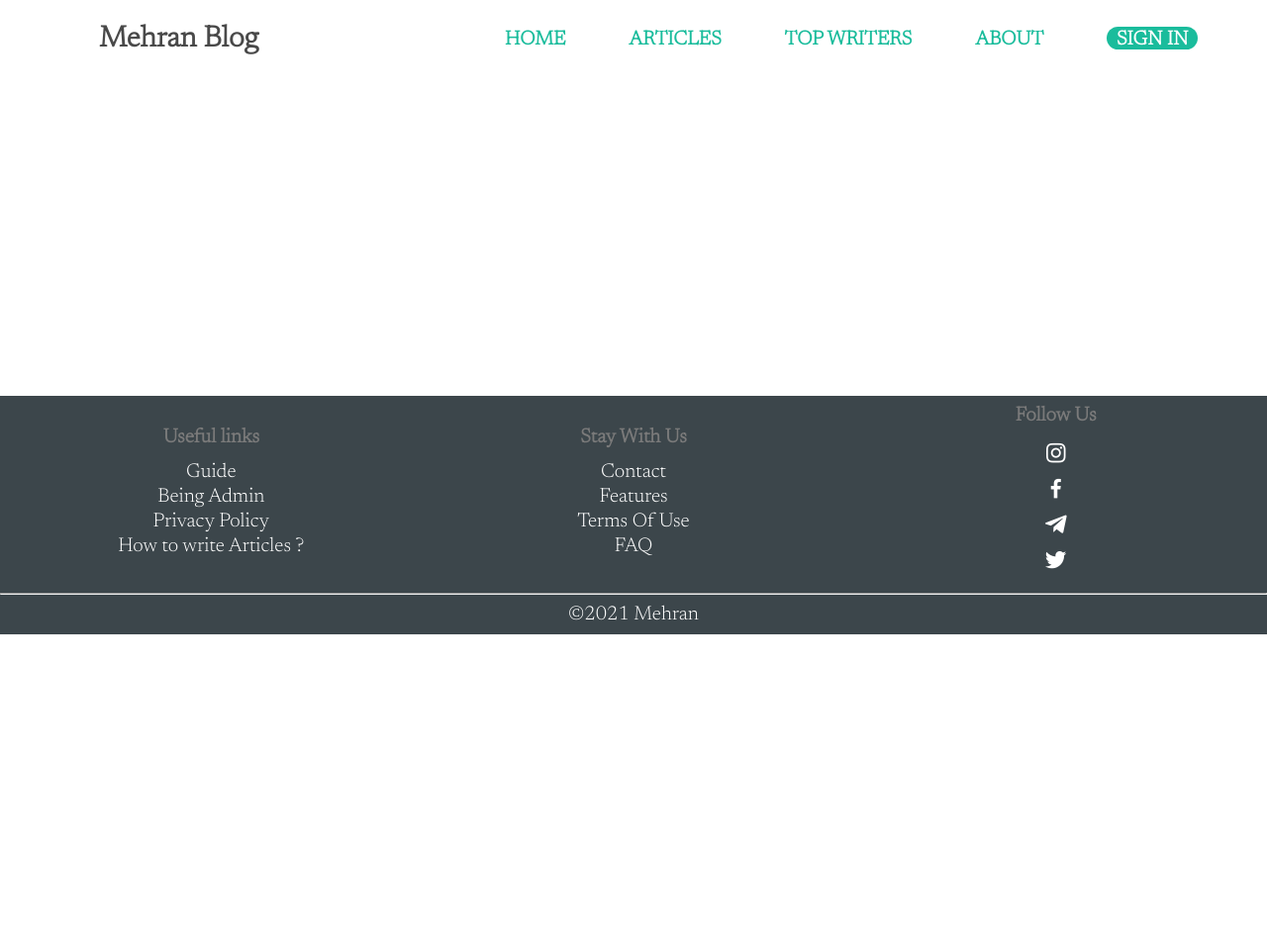
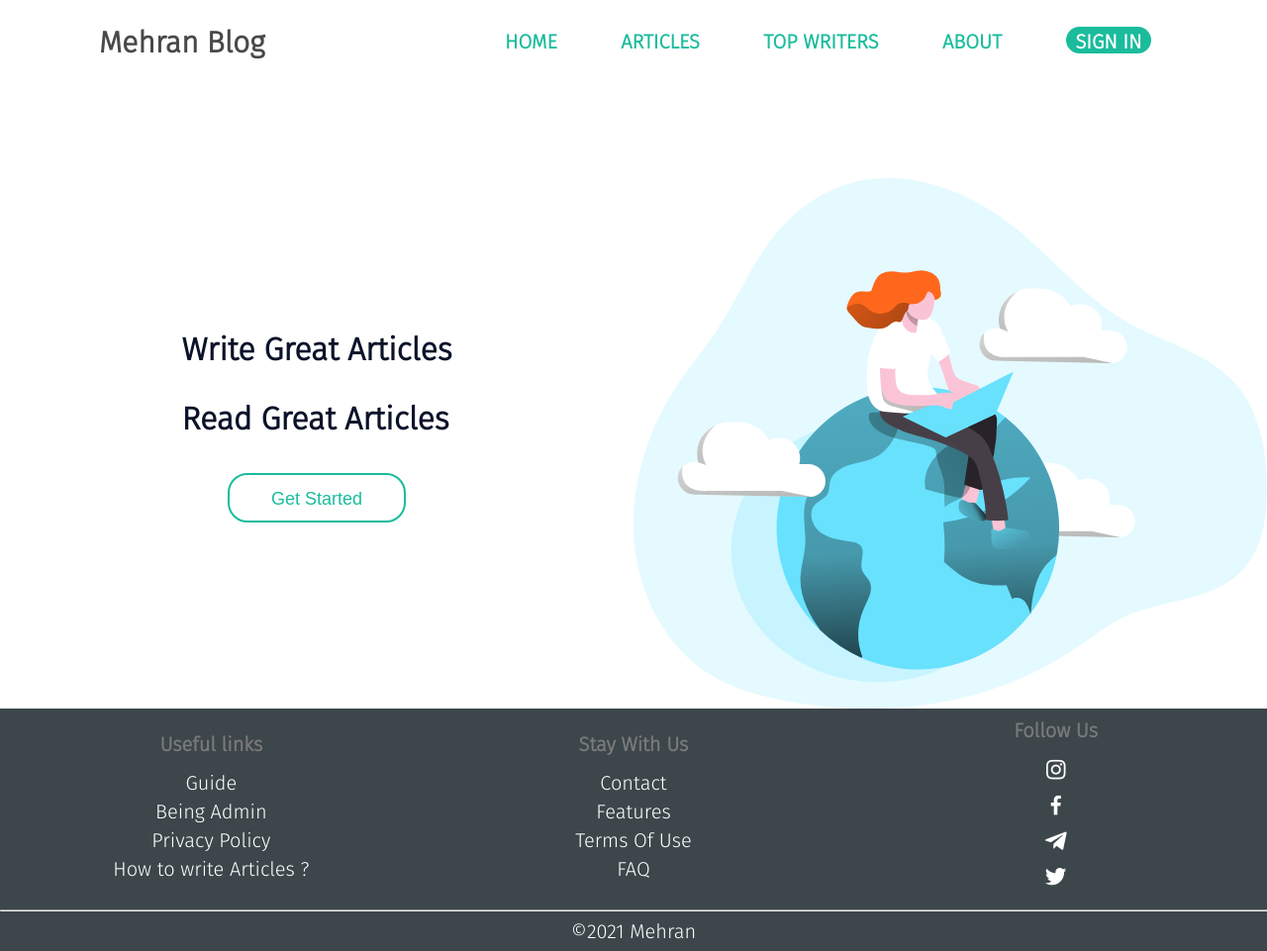
Before and after one commit to Program-radar/blog, a Django app: page / in a window 1280 px wide. Shown: the whole page at 99% size. Before the commit the page ends 641 px from the top, so only its background shows below. Run offline with Django 3.2, Linux system fonts and the light colour scheme; data that the repository does not hold is empty.

Commit message:
add header style and fix layout

```diff
--- a/blogging/templates/blogging/base.html
+++ b/blogging/templates/blogging/base.html
@@ -11,10 +11,10 @@
             href="https://unpkg.com/boxicons@2.0.7/css/boxicons.min.css"
             rel="stylesheet"
         />
-        <!--Google Fonts -->
+        <!-- font -->
         <link rel="preconnect" href="https://fonts.gstatic.com" />
         <link
-            href="https://fonts.googleapis.com/css2?family=Newsreader:wght@300&display=swap"
+            href="https://fonts.googleapis.com/css2?family=Fira+Sans:wght@200;300&display=swap"
             rel="stylesheet"
         />
         <!-- Main Css-->
@@ -22,9 +22,9 @@
         {% block page_static %} {% endblock page_static %}
     </head>
     <body>
-        <div class="content" id="contentId">
+        <div class="content">
             <!-- header nav -->
-            <div class="top_header" id="topHeader">
+            <header class="top_header" id="topHeader">
                 <ul class="menu" id="menubar">
                     <li class="menu_item"><a href="#">Home</a></li>
                     <li class="menu_item"><a href="#">Articles</a></li>
@@ -43,8 +43,7 @@
                 <div class="menu_toggle">
                     <i class="bx bx-menu" id="toggle_menu"></i>
                 </div>
-            </div>
-            <div class="header_main" id="page_header"></div>
+            </header>
 
             <!-- main content-->
             <main class="main" id="main_page">
@@ -52,7 +51,7 @@
             </main>
 
             <!-- footer -->
-            <footer class="footer" id="page_footer">
+            <footer class="footer">
                 <div class="container">
                     <div class="row">
                         <div class="col-3">
--- a/blogging/templates/blogging/index.html
+++ b/blogging/templates/blogging/index.html
@@ -1,14 +1,46 @@
-{% extends 'blogging\\base.html' %} {% block page_static %}
+{% extends 'blogging\\base.html' %}
+{% load static %}
+
+{% block page_static %}
+<link rel="stylesheet" href="{% static 'index\\main.css' %}">
 <title>Mehran Blog</title>
-{% endblock page_static %} {% block page_content %}
-<div class="post-entry" style="height: 400px">
-    {% for post in posts %}
-    <h2>{{ post.title }}</h2>
-    <p class="article-body">{{post.body}}</p>
-    {% empty %}
-    <h2>
-        Sorry, There is no Article available right now!<br />Please be patient
-    </h2>
-    {% endfor %}
-</div>
+{% endblock page_static %}
+
+{% block page_content %}
+                <div class="container header">
+                    <div class="row">
+                        <div class="col-2 first_item_header">
+                            <div class="header_writing">
+                                <h1>
+                                    write great articles<br />
+                                    read great articles
+                                </h1>
+                            </div>
+                            <div class="get_started">
+                                <a href="#">
+                                    <button
+                                        type="button"
+                                        class="important_reverse"
+                                    >
+                                        get started
+                                    </button>
+                                </a>
+                            </div>
+                        </div>
+                        <div class="col-2">
+                            <!-- header svg -->
+                            <div class="header_illustration">
+                                <img
+                                    src="{% static 'index\\header_svg\\header.svg' %}"
+                                    alt="Header"
+                                    class="header_svg"
+                                />
+                            </div>
+                        </div>
+                    </div>
+                </div>
 {% endblock page_content %}
+
+{% block script %}
+        <script src="{% static 'index\\main.js' %}"></script>
+{% endblock script %}
--- a/static/base/main.css
+++ b/static/base/main.css
@@ -21,7 +21,9 @@ body {
 .content {
     height: 100vh;
     position: relative;
-    font-family: "Newsreader", serif;
+    display: flex;
+    flex-direction: column;
+    font-family: "Fira Sans", sans-serif;
 }
 /* columns */
 .row {
@@ -44,17 +46,34 @@ body {
     min-width: 150px;
 }
 
+/* button's class */
+.important_reverse {
+    border-radius: 20px;
+    padding: 3px 10px 0px;
+    background-color: #fff;
+    text-transform: capitalize;
+    border: 2px solid #1abc9c;
+    color: #1abc9c !important;
+}
+.important_reverse:hover {
+    color: #fff !important;
+    background-color: #1abc9c;
+}
+
 /* header */
 .top_header {
     width: 100%;
     height: 80px;
     position: fixed;
+    z-index: 3;
     background: #fff;
 }
 .menu {
     display: none;
+    width: 100%;
     position: fixed;
-    width: 100%;
+    z-index: 2;
+    background-color: #fff;
     height: 100vh;
     margin-top: 80px;
     list-style-type: none;
@@ -73,7 +92,7 @@ body {
     text-transform: uppercase;
 }
 .important_item {
-    color: white !important;
+    color: #fff !important;
     border-radius: 20px;
     padding: 3px 10px 0px;
     background-color: #1abc9c;
@@ -143,14 +162,12 @@ body {
     }
 }
 
-/* main content */
-.main {
-    width: 100%;
-}
 
 /* footer */
 .footer {
     width: 100%;
+    position: static;
+    z-index: 2;
     background-color: #3c464b;
 }
 .container {
@@ -197,13 +214,8 @@ body {
     color: #fff;
     font-size: 20px;
 }
+
 /* js classes */
 .open_menu {
     display: block;
 }
-.show {
-    display: block;
-}
-.hide {
-    display: none;
-}
--- a/static/base/main.js
+++ b/static/base/main.js
@@ -3,17 +3,11 @@
 const showMenu = (toggleId, navId) => {
     const toggle = document.getElementById(toggleId);
     const nav = document.getElementById(navId);
-    const main = document.getElementById("main_page");
-    const header = document.getElementById("page_header");
-    const footer = document.getElementById("page_footer");
 
     if (toggle && nav) {
         toggle.addEventListener("click", () => {
             nav.classList.toggle("open_menu");
             toggle.classList.toggle("bx-x");
-            main.classList.toggle("hide");
-            header.classList.toggle("hide");
-            footer.classList.toggle("hide");
         });
     }
 };
--- /dev/null
+++ b/static/index/main.css
@@ -0,0 +1,40 @@
+/* home page css file  */
+.main {
+    flex: 1;
+    width: 100%;
+    position: static;
+    z-index: 2;
+    margin-top: 80px;
+}
+.header {
+    margin-top: 50px;
+}
+.first_item_header {
+    display: flex;
+    align-items: center;
+    justify-content: center;
+    flex-direction: column;
+}
+.header_writing {
+    font-size: 16px;
+    color: #0b132a;
+    line-height: 70px;
+    text-transform: capitalize;
+}
+.get_started button {
+    width: 180px;
+    height: 50px;
+    font-size: 18px;
+    margin-top: 20px;
+}
+
+.header_illustration {
+    display: flex;
+    margin-top: 50px;
+    align-items: center;
+    justify-content: center;
+}
+.main .header_svg {
+    max-width: 100%;
+    max-height: 100%;
+}
```
Also changed, not shown: static/index/header_svg/header.svg (added), static/index/main.js (added).
